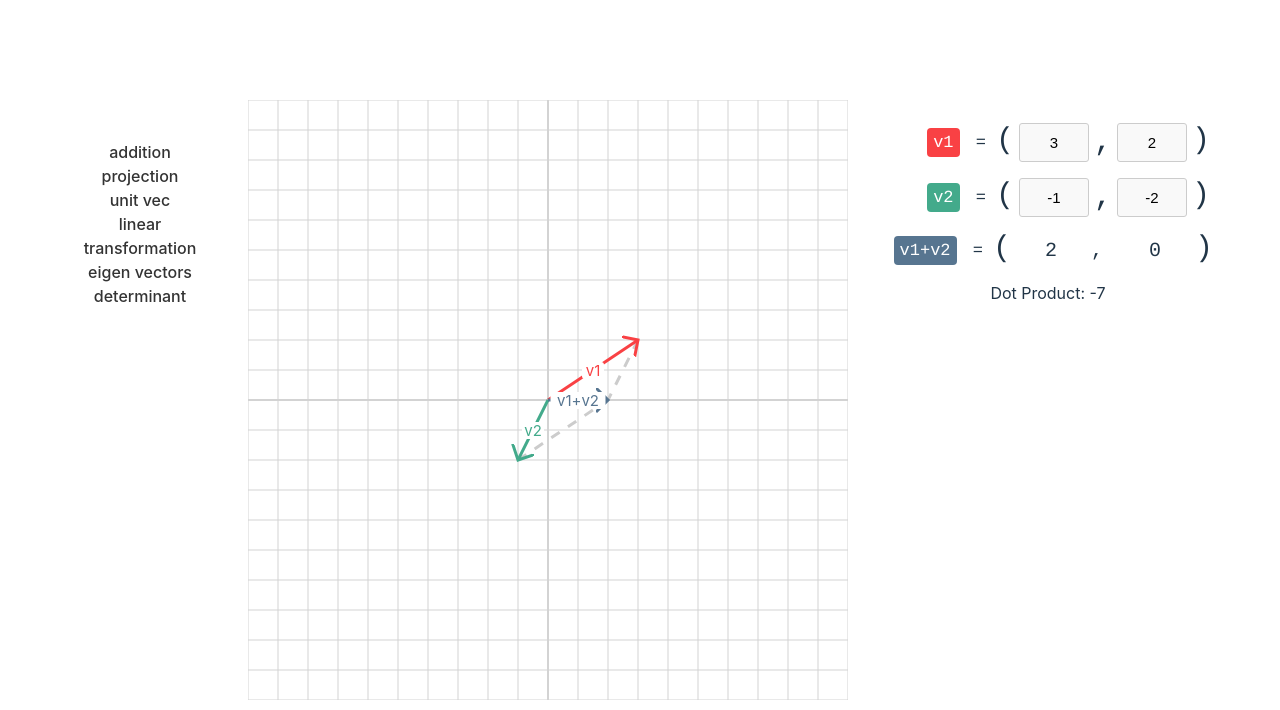
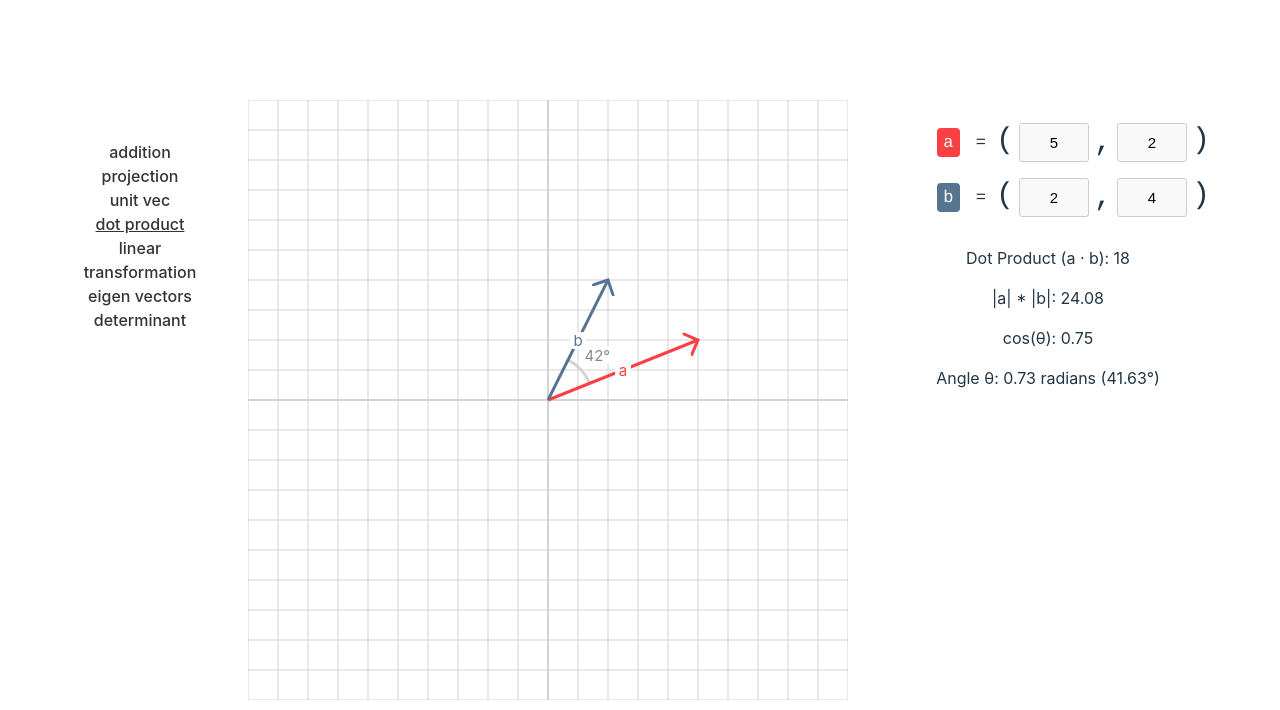
Before and after one commit to nolandc/vectors, a Vue app: page /dot in a window 1280 px wide. Shown: the top 710 px of the page. Built offline with nearby package versions, Linux system fonts and the light colour scheme.

Commit message:
add arc view and dot product page

```diff
--- a/src/App.vue
+++ b/src/App.vue
@@ -37,6 +37,9 @@
         </div>
         <div class="link">
           <RouterLink to="/unit">unit vec</RouterLink>
+        </div>
+        <div class="link">
+          <RouterLink to="/dot">dot product</RouterLink>
         </div>
         <div class="link">
           <RouterLink to="/transformation">linear transformation</RouterLink>
--- /dev/null
+++ b/src/components/svg/ArcView.vue
@@ -0,0 +1,53 @@
+<script setup lang="ts">
+import { PropType, computed, inject } from 'vue';
+import Grid from '../../grid';
+import Vector from '../../math/vector';
+import MathUtils from '../../math/utils';
+
+const props = defineProps({
+  start: { type: Vector as PropType<Vector>, required: true },
+  end: { type: Vector as PropType<Vector>, required: true },
+  center: { type: Vector as PropType<Vector>, required: true },
+  radius: { type: Number, required: true },
+  color: { type: String, default: 'gray' },
+  strokeWidth: { type: Number, default: 1 }
+})
+
+const grid = inject('grid') as Grid
+
+const pxCenter = computed(() => grid.gridToPx(props.center.invertY()))
+const pxRadius = computed(() => props.radius * grid.unitPxSize)
+
+const startAngle = computed(() => Math.atan2(props.start.y - props.center.y, props.start.x - props.center.x))
+const endAngle = computed(() => Math.atan2(props.end.y - props.center.y, props.end.x - props.center.x))
+
+const crossProduct = computed(() =>
+  (props.start.x - props.center.x) * (props.end.y - props.center.y) -
+  (props.start.y - props.center.y) * (props.end.x - props.center.x)
+)
+const isClockwise = computed(() => crossProduct.value < 0)
+
+const arcPath = computed(() => {
+  let sweepAngle = endAngle.value - startAngle.value
+
+  if (isClockwise.value) {
+    if (sweepAngle > 0) sweepAngle -= 2 * Math.PI
+  } else {
+    if (sweepAngle < 0) sweepAngle += 2 * Math.PI
+  }
+
+  const startX = pxCenter.value.x + pxRadius.value * Math.cos(startAngle.value)
+  const startY = pxCenter.value.y + pxRadius.value * Math.sin(startAngle.value)
+  const endX = pxCenter.value.x + pxRadius.value * Math.cos(endAngle.value)
+  const endY = pxCenter.value.y + pxRadius.value * Math.sin(endAngle.value)
+
+  const largeArcFlag = Math.abs(sweepAngle) > Math.PI ? 1 : 0
+  const sweepFlag = isClockwise.value ? 0 : 1
+
+  return `M ${startX} ${startY} A ${pxRadius.value} ${pxRadius.value} 0 ${largeArcFlag} ${sweepFlag} ${endX} ${endY}`
+})
+</script>
+
+<template>
+  <path :d="arcPath" :stroke="color" :stroke-width="strokeWidth" fill="none" />
+</template>
--- a/src/math/utils.ts
+++ b/src/math/utils.ts
@@ -5,6 +5,11 @@ const MathUtils = {
         //const factor = Math.pow(10, digits)
         //Math.round((Number(num) + Number.EPSILON) * factor) / factor
         return +num.toFixed(digits)
+    },
+
+
+    clamp: (value: number, min: number, max: number): number => {
+        return Math.min(Math.max(value, min), max);
     }
 }
 
--- a/src/pages/DotProductPage.vue
+++ b/src/pages/DotProductPage.vue
@@ -1,46 +1,97 @@
 <script setup lang="ts">
-  import { ref } from "vue";
-  import GridView from "../components/svg/GridView.vue"
-  import Vector from "../math/vector";
-  import VectorView from "../components/svg/VectorView.vue";
-  import DraggableCircleView from "../components/DraggableCircleView.vue"
-  import VectorInput from "../components/VectorInput.vue";
-  import LineView from "../components/svg/LineView.vue";
-  import Colors from "../constants/Colors";
-  import LabelView from "../components/svg/LabelView.vue"
-  import Visualization from "../components/layout/Visualization.vue";
-  import VizDetails from "../components/layout/VizDetails.vue"
-  const vec = ref(new Vector(3, 2))
-  const vec2 = ref(new Vector(-1, -2))
+import { ref, computed } from 'vue'
+import Vector from "../math/vector.ts"
+import Colors from "../constants/Colors.ts"
+import Visualization from "../components/layout/Visualization.vue"
+import VizDetails from "../components/layout/VizDetails.vue"
+import GridView from "../components/svg/GridView.vue"
+import VectorView from "../components/svg/VectorView.vue"
+import VectorInput from "../components/VectorInput.vue"
+import DraggableCircleView from "../components/DraggableCircleView.vue"
+import LabelView from "../components/svg/LabelView.vue"
+import ArcView from "../components/svg/ArcView.vue"
+import MathUtils from "../math/utils.ts"
 
+const a = ref(new Vector(5, 2))
+const b = ref(new Vector(2, 4))
+
+const dotProduct = computed(() => a.value.dotProduct(b.value))
+const magnitudeProduct = computed(() => a.value.length() * b.value.length())
+const cosTheta = computed(() => dotProduct.value / magnitudeProduct.value)
+const angle = computed(() => Math.acos(MathUtils.clamp(cosTheta.value, -1, 1)))
+const angleDegrees = computed(() => angle.value * 180 / Math.PI)
+
+const arcCenter = computed(() => new Vector(0, 0))
+const arcRadius = computed(() => Math.min(a.value.length(), b.value.length()) / 3)
+
+// Calculate the midpoint angle, considering the correct direction
+const midpointAngle = computed(() => {
+  const startAngle = Math.atan2(-a.value.y, a.value.x)
+  const endAngle = Math.atan2(-b.value.y, b.value.x)
+  let diff = endAngle - startAngle
+
+  // Ensure we're taking the shorter arc
+  if (diff > Math.PI) diff -= 2 * Math.PI
+  if (diff < -Math.PI) diff += 2 * Math.PI
+
+  let midAngle = startAngle + diff / 2
+
+  // Normalize the angle to be between -π and π
+  if (midAngle > Math.PI) midAngle -= 2 * Math.PI
+  if (midAngle < -Math.PI) midAngle += 2 * Math.PI
+
+  return midAngle
+})
+
+// Position for the angle label
+const anglePosition = computed(() => {
+  const radius = arcRadius.value * 1.5 // Slightly larger radius for the label
+  return new Vector(
+    radius * Math.cos(midpointAngle.value),
+    -radius * Math.sin(midpointAngle.value)
+  )
+})
+
+const angleText = computed(() => `${MathUtils.round(Math.abs(angleDegrees.value), 0)}°`)
 </script>
 
 <template>
   <Visualization>
-    <GridView :width="20" :height="20" :pxWidth="600" :pxHeight="600">
-      <LineView :vector="vec.plus(vec2)" :origin="vec" :color="Colors.lightGray" strokeDashArray="10"/>
-      <LineView :vector="vec.plus(vec2)" :origin="vec2" :color="Colors.lightGray" strokeDashArray="10"/>
+    <GridView :width="20" :height="20" :px-width="600" :px-height="600" :snap-increment="0.1">
 
-      <DraggableCircleView :vector="vec" @onChanged="v => vec = v"/>
-      <VectorView :vector="vec" :color="Colors.red"/>
+      <!-- Angle arc -->
+      <ArcView
+        :start="a.invertY()"
+        :end="b.invertY()"
+        :center="arcCenter"
+        :radius="arcRadius"
+        color="#D3D3D3"
+        :stroke-width="3"
+      />
+      <LabelView :position="anglePosition" :text="angleText" color="#888" background="white" /> <!-- Darker gray for the angle text -->
 
-      <DraggableCircleView :vector="vec2" @onChanged="v => vec2 = v"/>
-      <VectorView :vector="vec2" :color="Colors.green"/>
 
-      <VectorView :vector="vec2.plus(vec)" :color="Colors.blue"/>
+      <!-- Vector a -->
+      <VectorView :vector="a" :color="Colors.red" />
+      <LabelView :position="a.divided(2)" text="a" :color="Colors.red" />
 
-      <LabelView text="v1" :position="vec.divided(2)" :color="Colors.red"/>
-      <LabelView text="v2" :position="vec2.divided(2)" :color="Colors.green"/>
-      <LabelView text="v1+v2" :position="vec.plus(vec2).divided(2)" :color="Colors.blue"/>
+      <!-- Vector b -->
+      <VectorView :vector="b" :color="Colors.blue" />
+      <LabelView :position="b.divided(2)" text="b" :color="Colors.blue" />
+
+      <DraggableCircleView :vector="a" @on-changed="newA => a = newA" />
+      <DraggableCircleView :vector="b" @on-changed="newB => b = newB" />
     </GridView>
     <VizDetails>
       <div>
-        <VectorInput label="v1" color="#f94144" :vector="vec" @updated="v => vec = v"/>
-        <VectorInput label="v2" color="#43aa8b" :vector="vec2" @updated="v => vec2 = v"/>
-        <VectorInput label="v1+v2" color="#577590" :vector="vec.plus(vec2)" :editable="false"/>
+        <VectorInput label="a" :color="Colors.red" :vector="a" @updated="newA => a = newA" />
+        <VectorInput label="b" :color="Colors.blue" :vector="b" @updated="newB => b = newB" />
       </div>
       <div id="details-text">
-        Dot Product: {{  vec.dotProduct(vec2) }}
+        <p>Dot Product (a · b): {{ MathUtils.round(dotProduct, 2) }}</p>
+        <p>|a| * |b|: {{ MathUtils.round(magnitudeProduct, 2) }}</p>
+        <p>cos(θ): {{ MathUtils.round(cosTheta, 2) }}</p>
+        <p>Angle θ: {{ MathUtils.round(Math.abs(angle), 2) }} radians ({{ MathUtils.round(Math.abs(angleDegrees), 2) }}°)</p>
       </div>
     </VizDetails>
   </Visualization>
```
